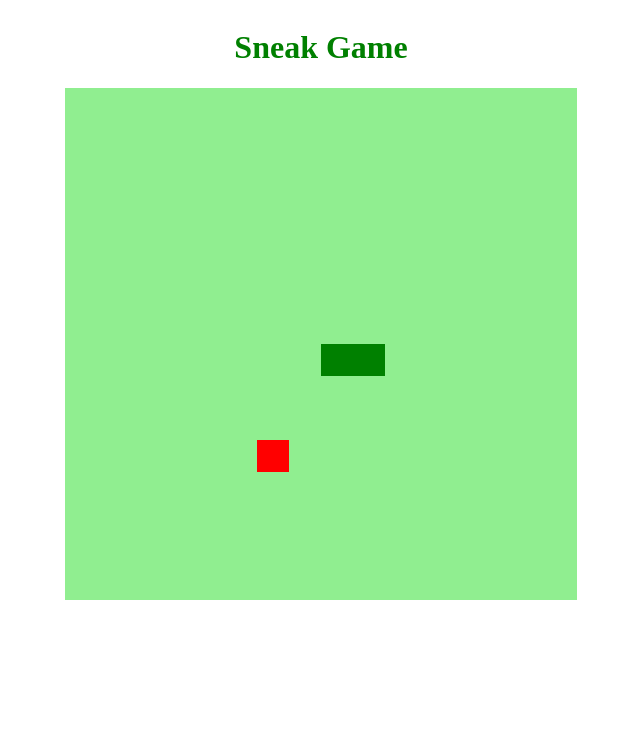
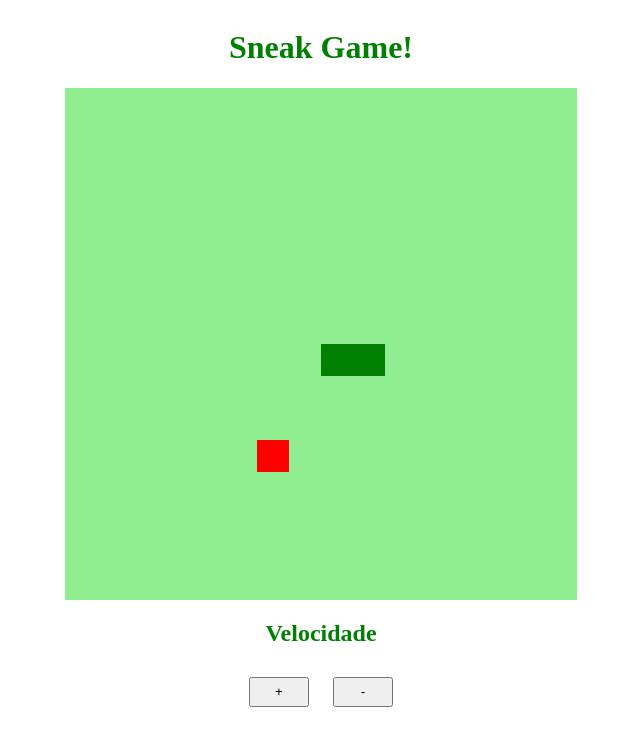
Before and after one commit to EduBrito87/Snake-game, a plain HTML site: page index.html in a window 1280 px wide. Shown: the whole page, without its empty margins (319-959 px from the left). Drawn offline with Linux system fonts and the light colour scheme.

Commit message:
Correções

```diff
--- a/index.html
+++ b/index.html
@@ -9,7 +9,15 @@
     <title>Sneak Game</title>
 </head>
 <body>
-    <h1>Sneak Game</h1>
+    <h1>Sneak Game!</h1>
+
     <canvas id="sneak" width="512" height="512"></canvas>
+
+    <div id="velocidade">
+        <h2>Velocidade</h2>
+
+        <button onClick="speedUp();">+</button>
+        <button onClick="speedDown();">-</button>
+    </div>
 </body>
 </html>
--- a/style.css
+++ b/style.css
@@ -5,3 +5,15 @@ body{
     flex-direction: column;
     color: green;
 }
+#velocidade{
+    margin: auto;
+}
+h2{
+    display: flex;
+    justify-content: center;
+}
+button{
+    width: 60px;
+    height: 30px;
+    margin: 10px;
+}
```
